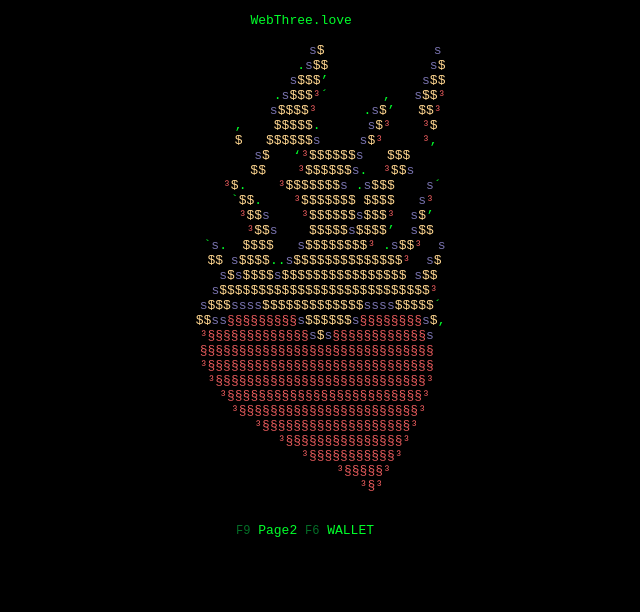
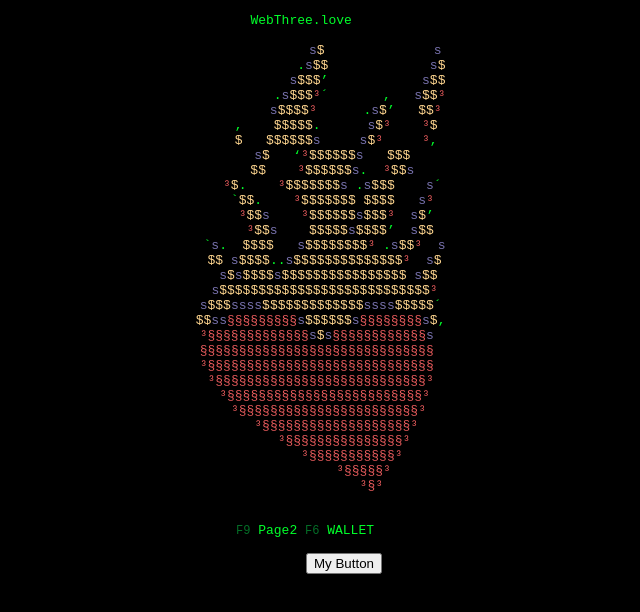
Before and after one commit to SnickerdoodleLabs/Testbed-Static-Site, a plain HTML site: page index.html in a window 1280 px wide. Shown: the whole page, without its empty margins (335-975 px from the left). Drawn offline with Linux system fonts and the light colour scheme; a script that the page names is missing.

Commit message:
Update index.html

```diff
--- a/index.html
+++ b/index.html
@@ -93,6 +93,8 @@
          // check if ethereum resource is injected
          connect();
       }
+
+      // <button onclick="window.snickerdoodle.start()">My Button</button>
 
       // map FKeys to hrefs
       function f_keys(k) {
@@ -203,6 +205,7 @@
 
 <span id="F9" class="fn">F9</span> Page2 <span class="fn">F6</span> <span class="showConnectivity">WALLET</span>
 <span class="showAccount"></span>
+          <button onclick="window.snickerdoodleInitiator.start()">My Button</button>
     </pre>
    </center>
 </body>
```
